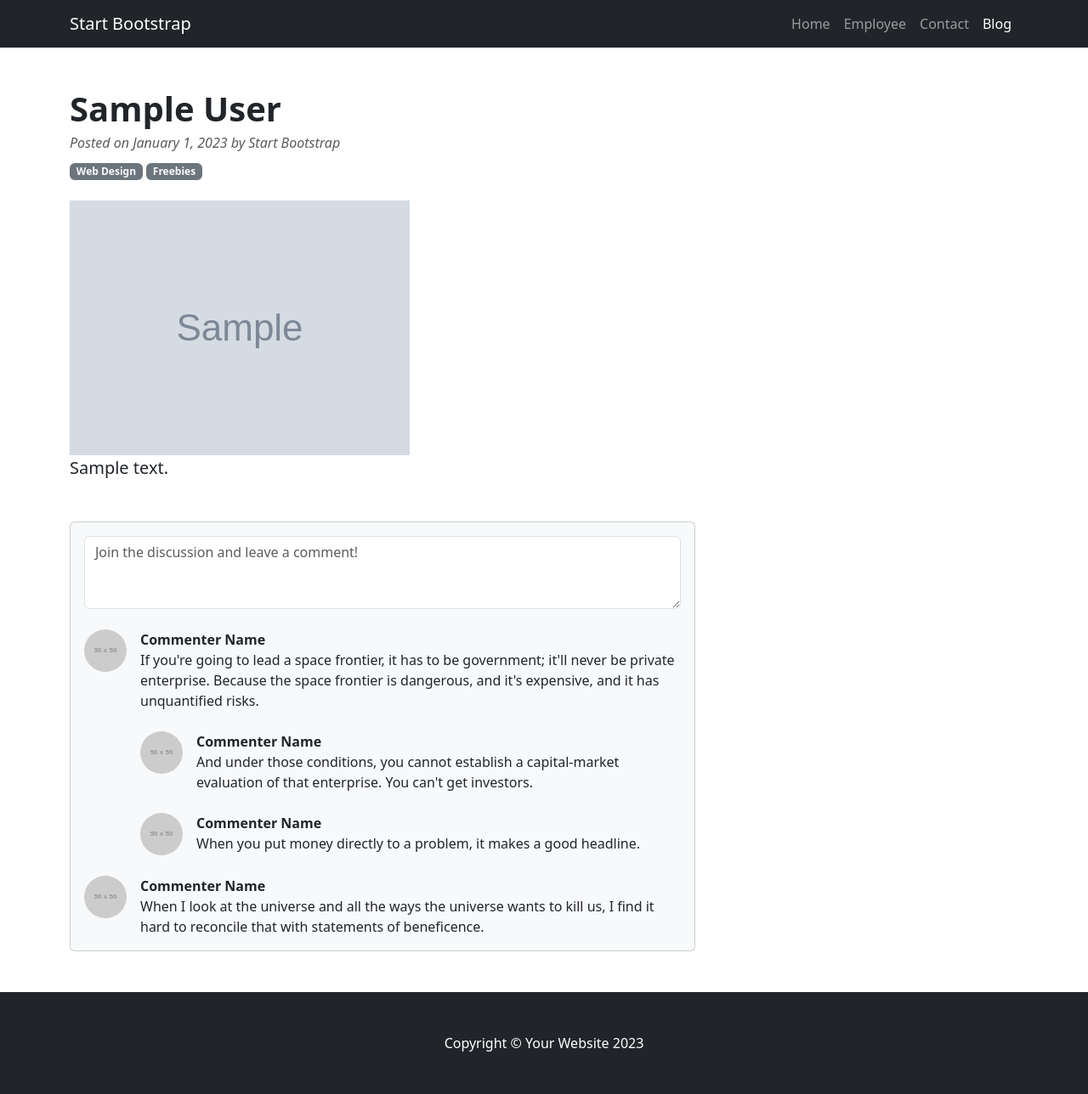
After one commit to Oluwatemmy/Django_Blog, a Django app: page /details/1 in a window 1280 px wide. The commit adds this page. Shown: the whole page at 85% size. Run offline with Django 4.2, Linux system fonts and the light colour scheme; tables that the repository leaves empty hold one stand-in row (values such as "Sample post"); grey boxes marked "Sample" are stand-in pictures; grey boxes labelled with a size stand in for pictures from a placeholder-image service; some libraries are stand-ins or nearby versions.

Commit message:
Simple Blog completed

```diff
--- a/Djangoclass/settings.py
+++ b/Djangoclass/settings.py
@@ -117,6 +117,8 @@ USE_TZ = True
 # https://docs.djangoproject.com/en/4.2/howto/static-files/
 
 STATIC_URL = 'static/'
+MEDIA_URL = '/media/'
+MEDIA_ROOT = BASE_DIR / 'media'
 
 # Default primary key field type
 # https://docs.djangoproject.com/en/4.2/ref/settings/#default-auto-field
--- a/Djangoclass/urls.py
+++ b/Djangoclass/urls.py
@@ -16,8 +16,10 @@ Including another URLconf
 """
 from django.contrib import admin
 from django.urls import path, include
+from django.conf import settings
+from django.conf.urls.static import static
 
 urlpatterns = [
     path('admin/', admin.site.urls),
-    path('employee/', include('employee.urls'))
-]
+    path('', include('employee.urls'))
+] + static(settings.MEDIA_URL, document_root=settings.MEDIA_ROOT)
--- a/employee/models.py
+++ b/employee/models.py
@@ -13,6 +13,7 @@ class BlogPosts(models.Model):
     title = models.CharField(max_length=255, null=False, blank=False)
     desc = models.TextField(null=False, blank=False)
     featured = models.BooleanField(default=False)
+    image = models.ImageField(upload_to='images', null=True, blank=True)
 
     def __str__(self):
         return f"{self.title}"
--- /dev/null
+++ b/employee/templates/employee/detailsPage.html
@@ -0,0 +1,76 @@
+{% extends 'main.html' %}
+
+{% block content %}
+    <!-- Page content-->
+    <div class="container mt-5">
+        <div class="row">
+            <div class="col-lg-8">
+                <!-- Post content-->
+                <article>
+                    <!-- Post header-->
+                    <header class="mb-4">
+                        <!-- Post title-->
+                        <h1 class="fw-bolder mb-1">{{post.title}}</h1>
+                        <!-- Post meta content-->
+                        <div class="text-muted fst-italic mb-2">Posted on January 1, 2023 by Start Bootstrap</div>
+                        <!-- Post categories-->
+                        <a class="badge bg-secondary text-decoration-none link-light" href="#!">Web Design</a>
+                        <a class="badge bg-secondary text-decoration-none link-light" href="#!">Freebies</a>
+                    </header>
+                    <!-- Preview image figure-->
+                    {% if post.image %}
+                        <img class"card-img-top" src="{{post.image.url}}" alt="..." />
+                    {% else %}
+                        <figure class="mb-4"><img class="img-fluid rounded" src="https://dummyimage.com/900x400/ced4da/6c757d.jpg" alt="..." /></figure>
+                    {% endif %}
+                        <!-- Post content-->
+                    <section class="mb-5">
+                        <p class="fs-5 mb-4">{{post.desc}}</p>
+                        </section>
+                </article>
+                <!-- Comments section-->
+                <section class="mb-5">
+                    <div class="card bg-light">
+                        <div class="card-body">
+                            <!-- Comment form-->
+                            <form class="mb-4"><textarea class="form-control" rows="3" placeholder="Join the discussion and leave a comment!"></textarea></form>
+                            <!-- Comment with nested comments-->
+                            <div class="d-flex mb-4">
+                                <!-- Parent comment-->
+                                <div class="flex-shrink-0"><img class="rounded-circle" src="https://dummyimage.com/50x50/ced4da/6c757d.jpg" alt="..." /></div>
+                                <div class="ms-3">
+                                    <div class="fw-bold">Commenter Name</div>
+                                    If you're going to lead a space frontier, it has to be government; it'll never be private enterprise. Because the space frontier is dangerous, and it's expensive, and it has unquantified risks.
+                                    <!-- Child comment 1-->
+                                    <div class="d-flex mt-4">
+                                        <div class="flex-shrink-0"><img class="rounded-circle" src="https://dummyimage.com/50x50/ced4da/6c757d.jpg" alt="..." /></div>
+                                        <div class="ms-3">
+                                            <div class="fw-bold">Commenter Name</div>
+                                            And under those conditions, you cannot establish a capital-market evaluation of that enterprise. You can't get investors.
+                                        </div>
+                                    </div>
+                                    <!-- Child comment 2-->
+                                    <div class="d-flex mt-4">
+                                        <div class="flex-shrink-0"><img class="rounded-circle" src="https://dummyimage.com/50x50/ced4da/6c757d.jpg" alt="..." /></div>
+                                        <div class="ms-3">
+                                            <div class="fw-bold">Commenter Name</div>
+                                            When you put money directly to a problem, it makes a good headline.
+                                        </div>
+                                    </div>
+                                </div>
+                            </div>
+                            <!-- Single comment-->
+                            <div class="d-flex">
+                                <div class="flex-shrink-0"><img class="rounded-circle" src="https://dummyimage.com/50x50/ced4da/6c757d.jpg" alt="..." /></div>
+                                <div class="ms-3">
+                                    <div class="fw-bold">Commenter Name</div>
+                                    When I look at the universe and all the ways the universe wants to kill us, I find it hard to reconcile that with statements of beneficence.
+                                </div>
+                            </div>
+                        </div>
+                    </div>
+                </section>
+            </div>
+        </div>
+    </div>
+{% endblock content %}
--- a/employee/templates/employee/index.html
+++ b/employee/templates/employee/index.html
@@ -8,7 +8,7 @@
                     This is the list of all employess in the Company
                 </p>
             </div>
-            <a href="http://localhost:8000/employee/create/">Create</a>
+            <a href="{% url 'create' %}">Create</a>
         </div>
     </section>
 
@@ -27,12 +27,12 @@
                                 <div class="d-flex justify-content-between align-items-center">
                                     <div class="btn-group">
                                         <a
-                                        href="delete/{{ x.id }}"
+                                        href="{% url 'delete' id=x.id %}"
                                         type="button"
                                         class="btn btn-sm btn-outline-secondary">Delete
                                         </a>
                                         <a
-                                        href="update/{{ x.id }}"
+                                        href="{% url 'update' id=x.id %}"
                                         type="button"
                                         class="btn btn-sm btn-outline-secondary">Update
                                         </a>
--- a/employee/urls.py
+++ b/employee/urls.py
@@ -2,12 +2,13 @@ from django.urls import path
 from . import views
 
 urlpatterns = [
-    path('', views.index, name='index'),
+    path('', views.blog, name='blog'),
+    path('details/<int:id>', views.detailsPage, name='details'),
+    path('employee/', views.index, name='employee'),
     path('create/', views.create, name='create'),
     path('create/createData/', views.createData, name='createData'),
     path('delete/<int:id>', views.delete, name='delete'),
     path('update/<int:id>', views.update, name='update'),
     path('update/updateData/<int:id>', views.updateData, name='updateData'),
-    path('blog/', views.blog, name='blog'),
 
 ]
--- a/employee/views.py
+++ b/employee/views.py
@@ -2,7 +2,7 @@ from django.shortcuts import render
 from django.http import HttpResponse, HttpResponseRedirect
 from django.template import loader
 from django.urls import reverse
-from .models import Employee
+from .models import Employee, BlogPosts
 from django.db.models import Q
 
 # Create your views here.
@@ -24,12 +24,12 @@ def createData(request):
     title = request.POST['title']
     employee = Employee(name=name, title=title)
     employee.save()
-    return HttpResponseRedirect(reverse('index'))
+    return HttpResponseRedirect(reverse('employee'))
 
 def delete(request,id):
     deleteEmployee = Employee.objects.get(id=id)
     deleteEmployee.delete()
-    return HttpResponseRedirect(reverse('index'))
+    return HttpResponseRedirect(reverse('employee'))
 
 def update(request, id):
     update_employee = Employee.objects.get(id=id)
@@ -44,10 +44,24 @@ def updateData(request, id):
     update_employee.name = request.POST['name']
     update_employee.title = request.POST['title']
     update_employee.save()
-    return HttpResponseRedirect(reverse('index'))
+    return HttpResponseRedirect(reverse('employee'))
 
 
 def blog(request):
+    myBlogPosts = BlogPosts.objects.all()
+    featuredPost = BlogPosts.objects.filter(featured= True)
     template = loader.get_template('employee/blog.html')
+    context = {
+        'myBlogPosts': myBlogPosts,
+        'featuredPost': featuredPost
+    }
 
-    return HttpResponse(template.render({}, request))
+    return HttpResponse(template.render(context, request))
+
+def detailsPage(request, id):
+    detailsPost = BlogPosts.objects.get(id=id)
+    template = loader.get_template('employee/detailsPage.html')
+    context = {
+        'post': detailsPost
+    }
+    return HttpResponse(template.render(context, request))
--- a/templates/navbar.html
+++ b/templates/navbar.html
@@ -6,9 +6,9 @@
         <div class="collapse navbar-collapse" id="navbarSupportedContent">
             <ul class="navbar-nav ms-auto mb-2 mb-lg-0">
                 <li class="nav-item"><a class="nav-link" href="#">Home</a></li>
-                <li class="nav-item"><a class="nav-link" href="#!">About</a></li>
+                <li class="nav-item"><a class="nav-link" href="{% url 'employee' %}">Employee</a></li>
                 <li class="nav-item"><a class="nav-link" href="#!">Contact</a></li>
-                <li class="nav-item"><a class="nav-link active" aria-current="page" href="#">Blog</a></li>
+                <li class="nav-item"><a class="nav-link active" aria-current="page" href="{% url 'blog' %}">Blog</a></li>
             </ul>
         </div>
     </div>
```
Also changed, not shown: employee/templates/employee/blog.html (+23 -9 lines), employee/migrations/0003_blogposts_image.py (added), media/images/2_1_2.png (added), media/images/3.png (added), media/images/8.jpg (added), media/images/8_1.jpg (added), media/images/example_small_3.jpg (added).
